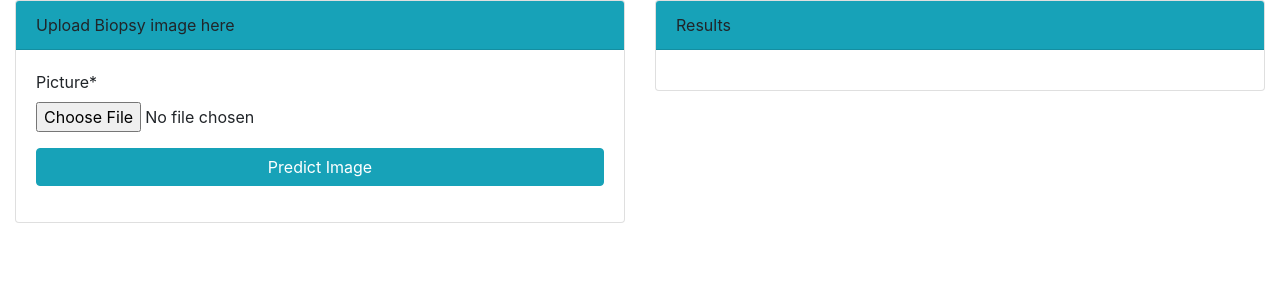
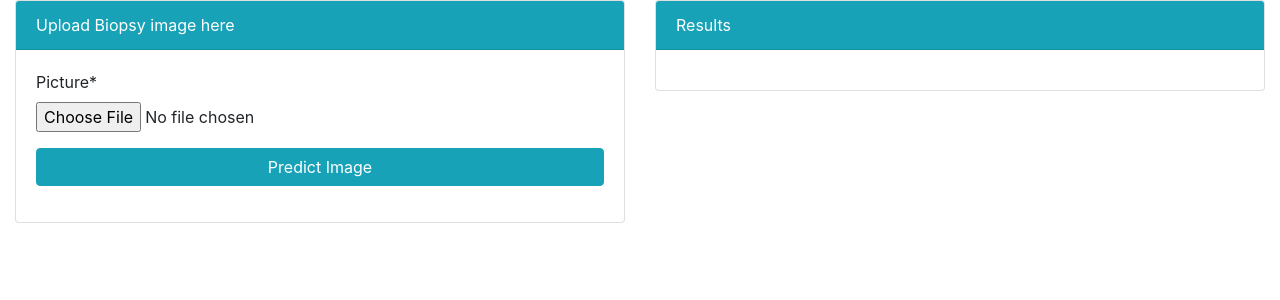
Before and after one commit to asaern9/CSCD312-PROJECT-MODEL-APP, a Django app: page / in a window 1280 px wide. Shown: the top 300 px of the page. Run offline with Django 3.2, Linux system fonts and the light colour scheme; some libraries are stand-ins or nearby versions.

Commit message:
index.html updated

```diff
--- a/app/templates/app/index.html
+++ b/app/templates/app/index.html
@@ -17,7 +17,7 @@
     <div class="row">
       <div class="col-md-6">
         <div class="card">
-          <div class="card-header bg-info">
+          <div class="card-header bg-info" style="color: white;">
             Upload Biopsy image here
           </div>
           <form class="card-body" method="POST" enctype="multipart/form-data">
@@ -35,7 +35,7 @@
       </div>
       <div class="col-md-6">
         <div class="card">
-          <div class="card-header bg-info">
+          <div class="card-header bg-info" style="color: white;">
             Results
           </div>
           <div class="card-body">
```
